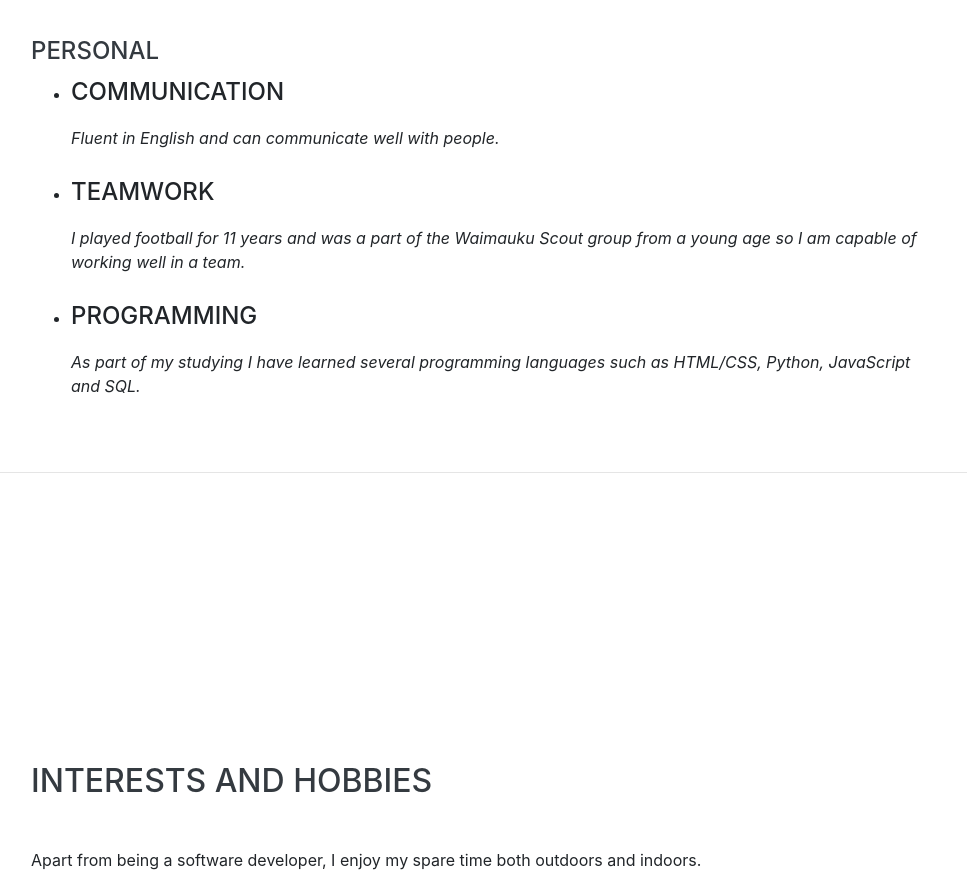
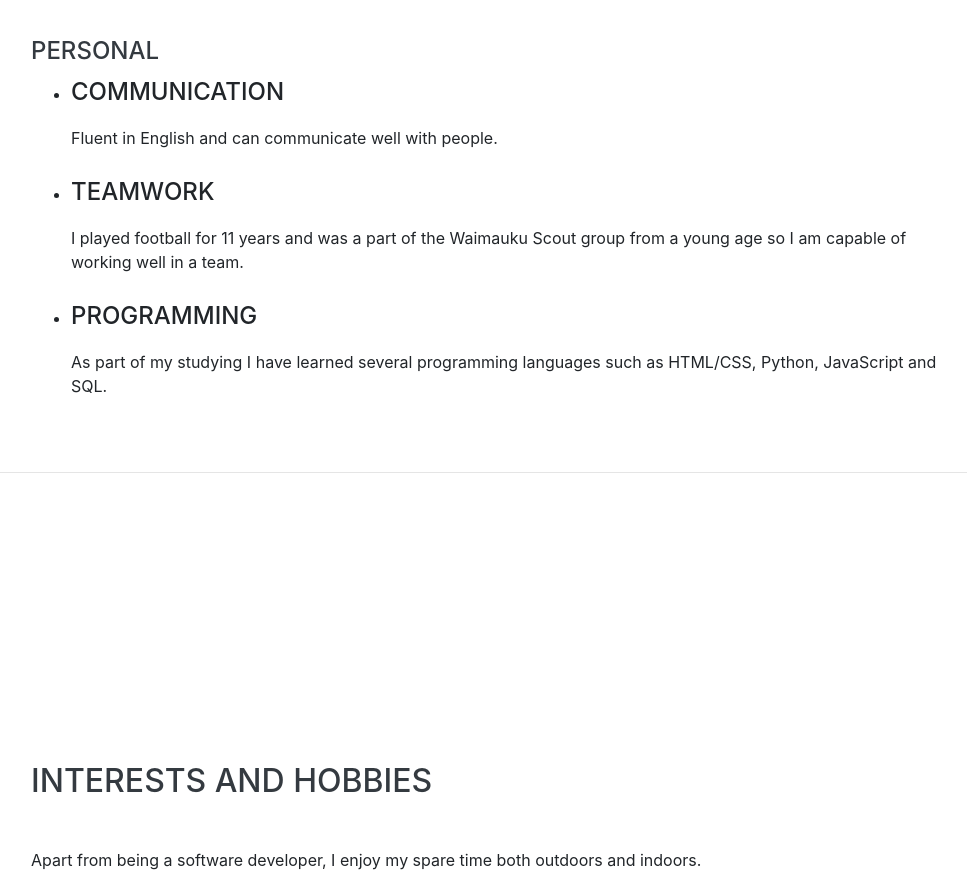
Before and after one commit to Ryan-Goult/Ryan-Goult.github.io, a website with bundled scripts: page index.html in a window 1280 px wide. Shown: the part 2856-3730 px from the top of the page, without its empty margins (289-1256 px from the left). Built offline with nearby package versions, Linux system fonts and the light colour scheme; a web font is replaced by a local one.

Commit message:
Initial Commit

```diff
--- a/index.html
+++ b/index.html
@@ -213,17 +213,17 @@
         <ul>
 			<li>
 				<div class="subheading mb-3">Communication</div>
-				<i>Fluent in English and can communicate well with people.</i>
+				Fluent in English and can communicate well with people.
 			</li>
 			<br>
 			<li>
 				<div class="subheading mb-3">Teamwork</div>
-				<i>I played football for 11 years and was a part of the Waimauku Scout group from a young age so I am capable of working well in a team.</i>
+				I played football for 11 years and was a part of the Waimauku Scout group from a young age so I am capable of working well in a team.
 			</li>
 			<br>
 			<li>
 				<div class="subheading mb-3">Programming</div>
-				<i>As part of my studying I have learned several programming languages such as HTML/CSS, Python, JavaScript  and SQL.</i>
+				As part of my studying I have learned several programming languages such as HTML/CSS, Python, JavaScript  and SQL.
 			</li>
 		</ul>
       </div>
```
